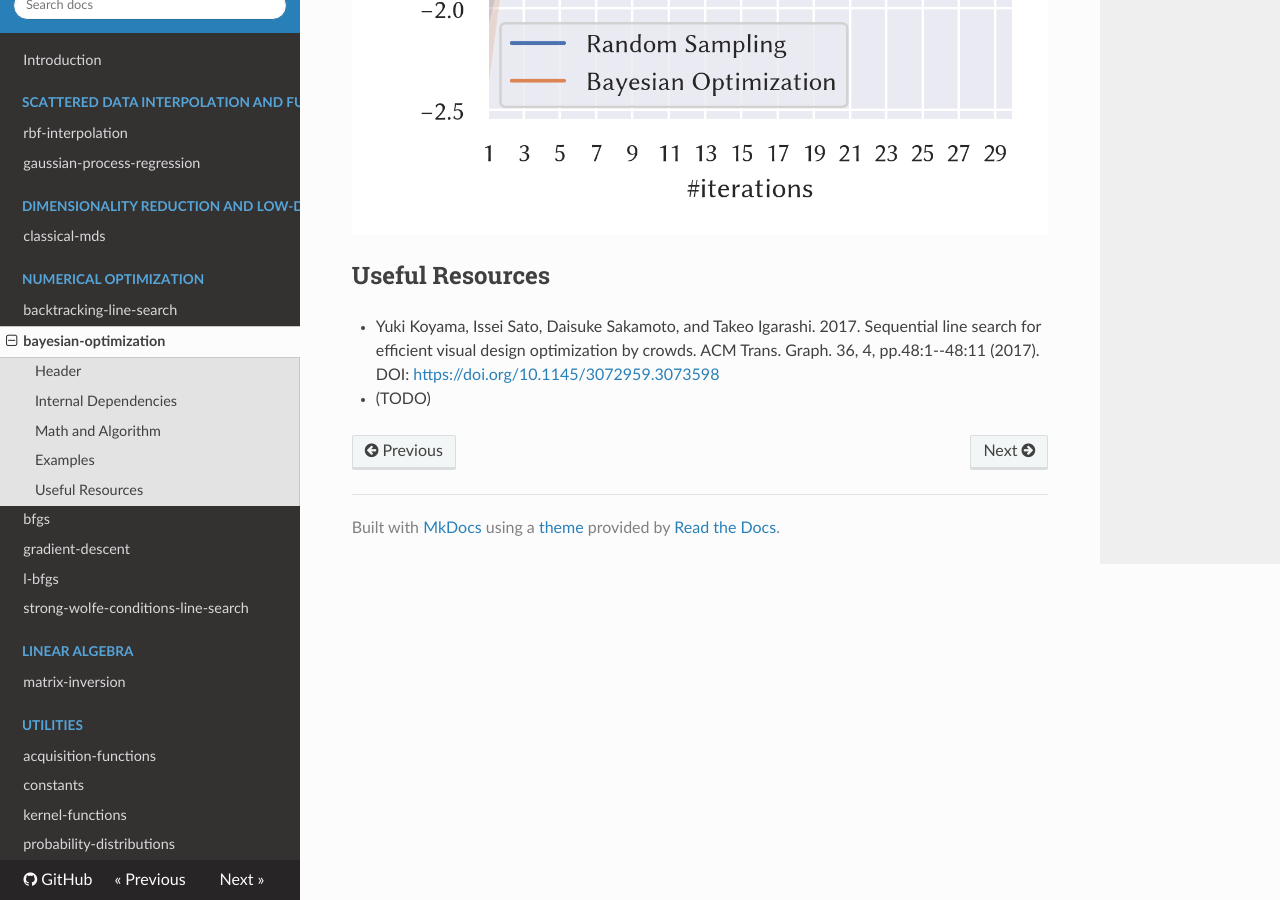
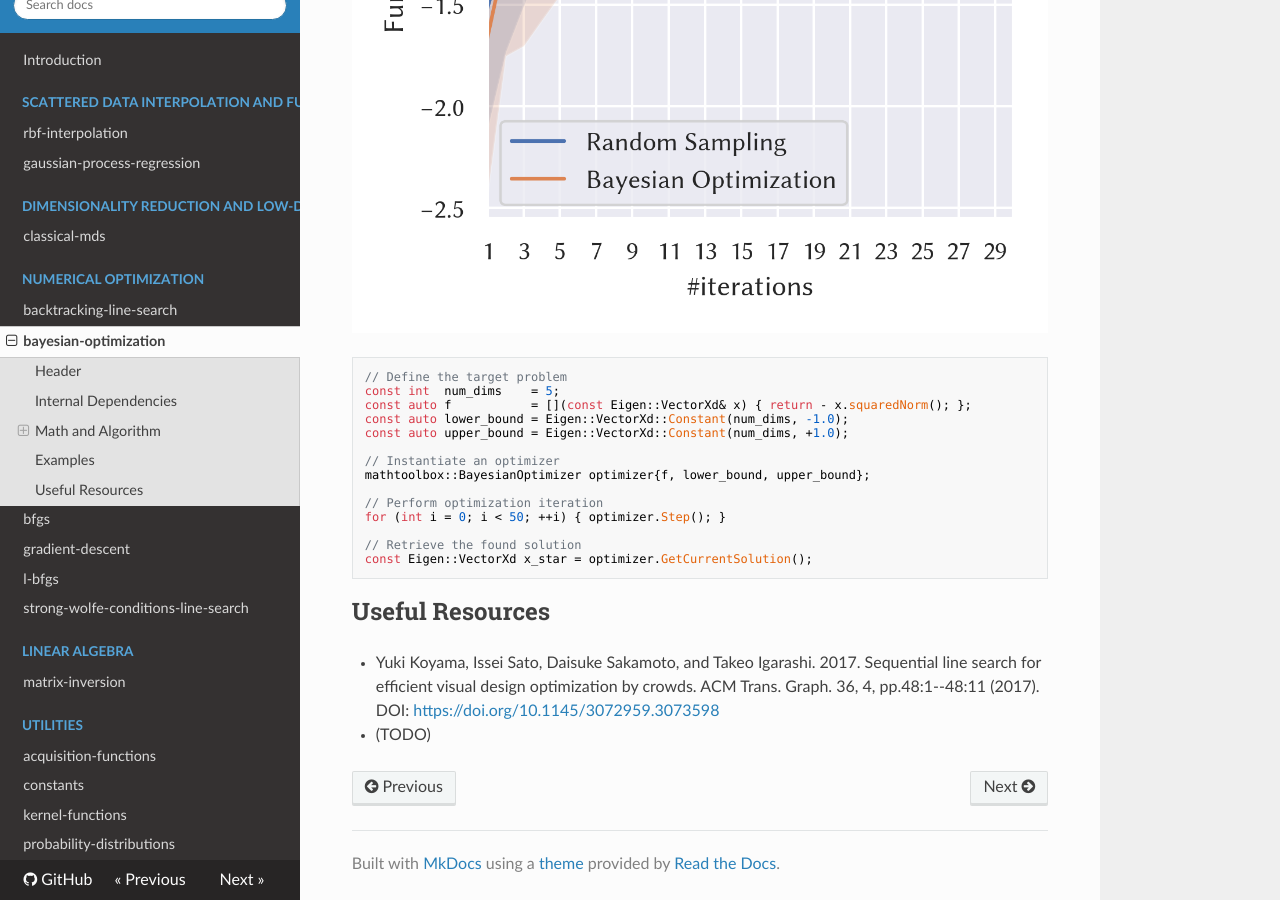
Before and after one commit to yuki-koyama/mathtoolbox, an MkDocs documentation site: the page built from docs/bayesian-optimization.md, in a window 1280 px wide and 900 px high, scrolled down 1356 px. Built offline with MkDocs 1.6.1, drawn with Linux system fonts in a browser that asks for light colours; nearby versions of some CDN libraries; formulas are drawn with MathJax 3; some of the changed text lies outside the part shown.

Commit message:
Update BO & GPR docs

````diff
--- a/docs/bayesian-optimization.md
+++ b/docs/bayesian-optimization.md
@@ -30,6 +34,23 @@
 
 ![](./bayesian-optimization/bo-vs-rand.png)
 
+```cpp
+// Define the target problem
+const int  num_dims    = 5;
+const auto f           = [](const Eigen::VectorXd& x) { return - x.squaredNorm(); };
+const auto lower_bound = Eigen::VectorXd::Constant(num_dims, -1.0);
+const auto upper_bound = Eigen::VectorXd::Constant(num_dims, +1.0);
+
+// Instantiate an optimizer
+mathtoolbox::BayesianOptimizer optimizer{f, lower_bound, upper_bound};
+
+// Perform optimization iteration
+for (int i = 0; i < 50; ++i) { optimizer.Step(); }
+
+// Retrieve the found solution
+const Eigen::VectorXd x_star = optimizer.GetCurrentSolution();
+```
+
 ## Useful Resources
 
 - Yuki Koyama, Issei Sato, Daisuke Sakamoto, and Takeo Igarashi. 2017. Sequential line search for efficient visual design optimization by crowds. ACM Trans. Graph. 36, 4, pp.48:1--48:11 (2017). DOI: <https://doi.org/10.1145/3072959.3073598>
````
Also changed, not shown: other parts of docs/bayesian-optimization.md (+4 -0 lines), docs/gaussian-process-regression.md (+5 -5 lines).
